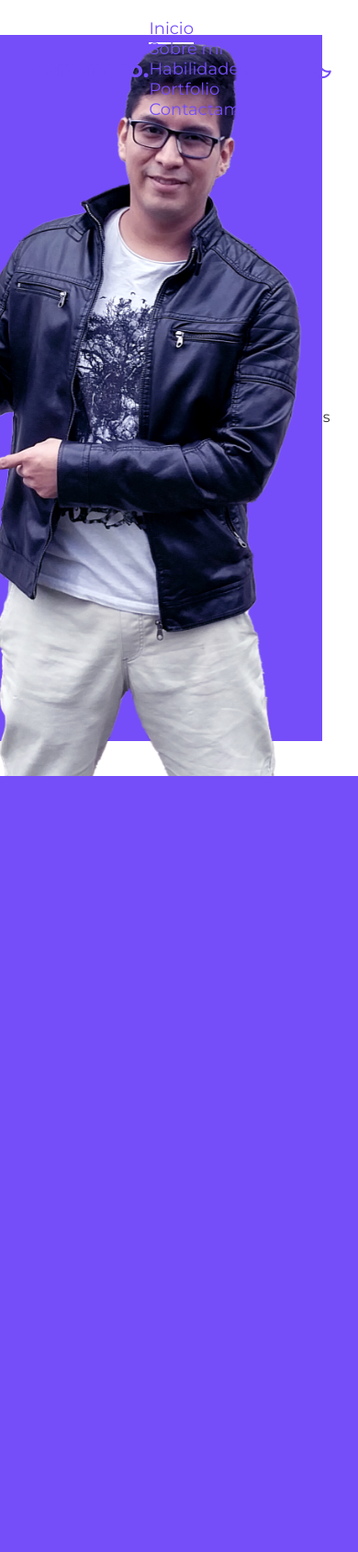
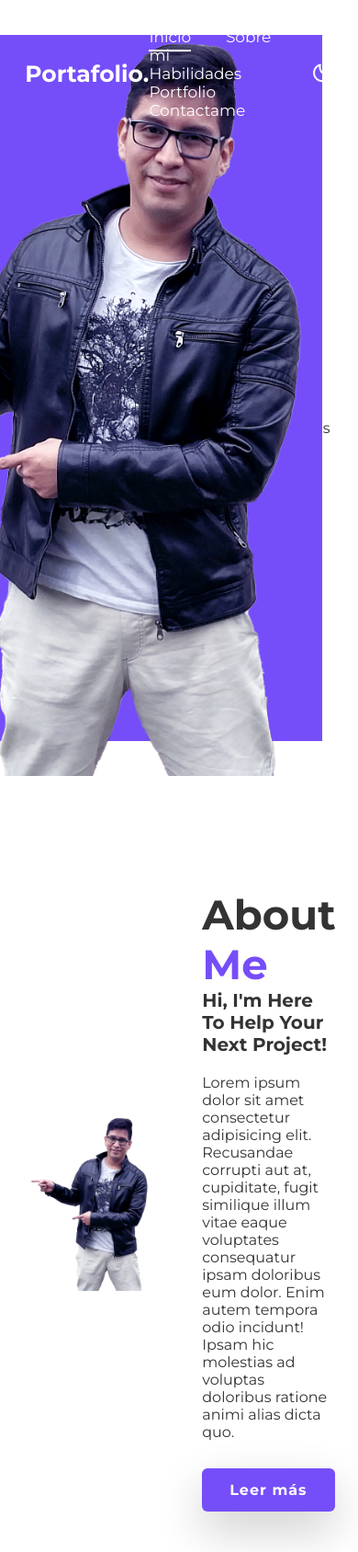
Before and after one commit to lordniz/portafolio, a PHP site: page / in a window 390 px wide. Shown: the whole page at 92% size. Before the commit the page ends 844 px from the top, so only its background shows below. Run offline with PHP 8.4, Linux system fonts and the light colour scheme.

Commit message:
portafolio_responsivo

```diff
--- a/index.html
+++ b/index.html
@@ -14,19 +14,17 @@
         <a href="#" class="logo">Portafolio.</a>
 
         <nav class="navbar">
-            <a href="#" style="--i:12" class="active">Inicio</a>
-            <a href="#" style="--i:13">Sobre mi</a>
-            <a href="#" style="--i:14">Habilidades</a>
-            <a href="#" style="--i:15">Portfolio</a>
-            <a href="#" style="--i:16">Contactame</a>
+            <a href="#home" style="--i:12" class="active">Inicio</a>
+            <a href="#about" style="--i:13">Sobre mi</a>
+            <a href="#services" style="--i:14">Habilidades</a>
+            <a href="#portfolio" style="--i:15">Portfolio</a>
+            <a href="#contact" style="--i:16">Contactame</a>
         </nav>
 
-        <div class="toggle">
-            <i class='bx bx-moon toggle-icon'></i>
-        </div>
+        <div class="bx bx-moon" id="darkMode-icon"></div>
     </header>
 
-    <section class="home">
+    <section class="home" id="home">
         <div class="home-content">
             <h3>Hola, soy</h3>
             <h1>Carlos Campos</h1>
@@ -37,7 +35,7 @@
                 <a href="#" style="--i:9;"><i class='bx bxl-gmail' ></i></a>
                 <!-- <a href="#" style="--i:10;"><i class="bx bxl-linkedin"></i></a> -->
             </div>
-            <a href="#" class="btn">Download CV</a>
+            <a href="#" class="btn">Descargar CV</a>
         </div>
         <div class="profession-container">
             <div class="profession-box">
@@ -71,6 +69,25 @@
     </section>
 
 
+
+    <section class="about" id="about">
+        <div class="about-img">
+            <img src="assets/img/homeCarlos.webp" alt="">
+        </div>
+
+        <div class="about-content">
+            <h2 class="heading" >About <span>Me</span></h2>
+           <h3>Hi, I'm Here To Help Your Next Project! </h3>
+           <p>Lorem ipsum dolor sit amet consectetur adipisicing elit. Recusandae corrupti aut
+           at, cupiditate, fugit similique illum vitae eaque voluptates consequatur ipsam
+           doloribus eum dolor. Enim autem tempora odio incidunt! Ipsam hic molestias ad voluptas
+           doloribus ratione animi alias dicta quo. </p>
+           <a href="#" class="btn">Leer más</a>
+       </div>
+
+    </section>
+
+
     <script src="script.js"></script>
 </body>
 
--- a/script.js
+++ b/script.js
@@ -1,6 +1,10 @@
-const toggleIcon = document.querySelector('.toggle-icon');
+// const toggleIcon = document.querySelector('.toggle-icon');
 
-toggleIcon.addEventListener('click', () => {
-toggleIcon.classList.toggle('bx-sun');
-document.body.classList.toggle('dark-mode');
-});
+// toggleIcon.addEventListener('click', () => {
+// toggleIcon.classList.toggle('bx-sun');
+// document.body.classList.toggle('dark-mode');
+// });
+window.onscroll = () => {
+    let header = document.querySelector('.header');
+    header.classList.toggle('sticky', window.scrollY > 100);
+}
--- a/styles.css
+++ b/styles.css
@@ -6,16 +6,24 @@
     margin: 0;
     padding: 0;
     box-sizing: border-box;
+    text-decoration: none;
+    border: none;
+    outline: none;
+    scroll-behavior: smooth;
     font-family: 'Montserrat', sans-serif;
 }
 
 :root {
-    --primary-color:
+    --bg-color:
         #fff;
-    --secondary-color:
+    --text-color:
         #333;
     --main-color:
         #754ef9;
+    --white-color:
+        #fdfdfd;
+    --shadow-color:
+        rgba(0, 0, 0, .2);
 }
 
 .dark-mode {
@@ -25,10 +33,15 @@
         #fff;
 }
 
+html{
+    font-size:  62.5%;
+    overflow-x: hidden;
+}
+
 body {
-    background: var(--primary-color);
-    color: var(--secondary-color);
-    overflow-x: hidden;
+    background: var(--bg-color);
+    color: var(--text-color);
+    /* overflow-x: hidden; */
 }
 
 .header {
@@ -36,145 +49,165 @@
     top: 0;
     left: 0;
     width: 100%;
-    padding: 20px 7%;
+    padding: 3rem 7%;
     background: transparent;
     display: flex;
     align-items: center;
     z-index: 100;
+    transition:  .5s;
+}
+.header.sticky {
+    background: var(--bg-color);
+    box-shadow: 0 .1rem 1rem var(--shadow-color);
 }
 
 .logo {
-    font-size: 25px;
-    color: var(--main-color);
-    text-decoration: none;
+    font-size: 2.5rem;
+    color: var(--bg-color);
+    /* text-decoration: none; */
     font-weight: 600;
     cursor: default;
     margin-right: auto;
-    opacity: 0;
-    animation: slideRight 1s ease forwards;
+    /* opacity: 0;
+    animation: slideRight 1s ease forwards; */
 }
 
 .navbar a {
+    font-size: 1.7rem;
+    color: var(--white-color);
+    font-weight: 500;
+    margin-right: 3.5rem;
     position: relative;
-    display: inline-block;
-    font-size: 18px;
-    color: var(--main-color);
+    /* display: inline-block;
     text-decoration: none;
-    font-weight: 500;
-    margin-right: 35px;
-
-    /*animation by nav .a*/
     opacity: 0;
     animation: slideLeft 1s ease forwards;
-    animation-delay: calc(.2s * var(--i));
+    animation-delay: calc(.2s * var(--i)); */
 }
+
+.header.sticky .navbar a {
+    color: var(--text-color);
+}
+
+.header.sticky .navbar a.active {
+    color: var(--main-color);
+}
+/*me quede en 37:41*/
 
 .navbar a.active::before {
     content: '';
     position: absolute;
     left: 0;
-    bottom: -6px;
     width: 100%;
     height: 2px;
-    background: #fff;
+    background: var(--white-color);
+    bottom: -6px;
 }
 
-.toggle {
+/* .toggle {
     display: flex;
     margin-top: 1px;
-    cursor: pointer;
 
-    /*animation by toggle*/
     opacity: 0;
     animation: slideLeft 1s ease forwards;
     animation-delay: 3.5s;
+} */
+
+#darkMode-icon {
+    font-size: 2.4rem;
+    color: var(--white-color);
+    cursor: pointer;
 }
 
-.toggle .toggle-icon {
-    font-size: 24px;
-    color: var(--main-color);
+section{
+    min-height: 100vh;
+    padding: 10rem 7% 2rem;
 }
 
 .home {
-    width: 100%;
-    height: 100vh;
     display: flex;
     align-items: center;
-    padding: 60px 7% 0;
+
+    /* width: 100%;
+    height: 100vh;
+    padding: 60px 7% 0; */
 }
 
 .home .home-content {
-    max-width: 440px;
+    max-width: 44rem;
 }
 
 .home-content h3 {
-    font-size: 32px;
+    font-size: 3.2rem;
+    font-weight: 700;
+    line-height: .3;
+
+    /* font-size: 32px;
     line-height: .3;
     opacity: 0;
     animation: slideRight 1s ease forwards;
-    animation-delay: .7s;
+    animation-delay: .7s; */
 }
 
 .home-content h1 {
-    font-size: 56px;
+    font-size: 5.6rem;
     font-weight: 700;
-    opacity: 0;
+    margin-bottom: 0.3rem;
+
+    /* opacity: 0;
     animation: slideRight 1s ease forwards;
-    animation-delay: 1s;
+    animation-delay: 1s; */
 }
 
 .home-content p {
-    font-size: 16px;
-    opacity: 0;
+    font-size: 1.6rem;
+    /* opacity: 0;
     animation: slideLeft 1s ease forwards;
-    animation-delay: .7s;
+    animation-delay: .7s; */
 }
 
-.social-media a {
+.home-content .social-media a {
     display: inline-flex;
     justify-content: center;
     align-items: center;
-    width: 40px;
-    height: 40px;
+    width: 4rem;
+    height: 4rem;
     background: transparent;
-    border: 2px solid var(--main-color);
+    border: .2rem solid var(--main-color);
     border-radius: 50%;
-    box-shadow: 0 2px 5px rgba(0, 0, 0, .2);
-    font-size: 20px;
+    box-shadow: 0 2px 5px var(--shadow-color);
+    font-size: 2rem;
     color: var(--main-color);
     text-decoration: none;
-    margin: 25px 15px 30px 0;
+    margin: 2.5rem 1.5rem 3rem 0;
     transition: .5 ease;
 
-    /*animation by social-media*/
-    opacity: 0;
+    /* opacity: 0;
     animation: slideLeft 1s ease forwards;
-    animation-delay: calc(.2s * var(--i));
+    animation-delay: calc(.2s * var(--i)); */
 }
 
-.social-media a:hover {
+.home-content .social-media a:hover {
     background: var(--main-color);
-    color: #fff;
+    color: var(--white-color);
 }
 
 .btn {
     display: inline-block;
-    padding: 12px 28px;
+    padding: 1.2rem 2.8rem;
     background: var(--main-color);
-    border-radius: 6px;
-    box-shadow: 0 2px 5px rgba(0, 0, 0, .2);
-    border: 2px solid transparent;
-    font-size: 16px;
-    color: #fff;
-    letter-spacing: 1px;
+    border-radius: .6rem;
+    box-shadow: 0 2rem 5rem var(--shadow-color);
+    border: .2rem solid transparent;
+    font-size: 1.6rem;
+    color: var(--white-color);
+    letter-spacing: 0.1rem;
     text-decoration: none;
     font-weight: 600;
-    transition: .5 ease;
-
-    /*animation by bottom*/
-    opacity: 0;
+    transition: .5s ease;
+    /* opacity: 0;
     animation: slideTop 1s ease forwards;
-    animation-delay: 2s;
+    animation-delay: 2s; */
 }
 
 .btn:hover {
@@ -187,69 +220,71 @@
     position: absolute;
     top: 50%;
     right: 10%;
-    /*para alejar d ela derecha*/
     transform: translateY(-50%);
     width: 768px;
     height: 768px;
     overflow: hidden;
+    pointer-events: none;
 }
 
-.profession-container .profession-box {
+.home .profession-container .profession-box {
     position: absolute;
     top: 0;
     right: 0;
-    width: 100%;
-    height: 100%;
-    /* background: yellowgreen; */
+    /* width: 100%;
+    height: 100%; */
+    width: 768px;
+    height: 768px;
     border-radius: 50%;
     display: flex;
     justify-content: center;
     align-items: center;
 
-    /*animation by overlay*/
-    opacity: 0;
+    /* opacity: 0;
     animation: slideLeft 1s ease forwards, professionRotate 13s ease-out infinite;
-    animation-delay: 2.5s, 3.5s;
+    animation-delay: 2.5s, 3.5s; */
 }
 
-.profession-box .profession {
+.home .profession-box .profession {
     position: absolute;
+    display: flex;
+    align-items: center;
+    flex-direction: column;
+    color: var(--main-color);
+    transform: rotate(calc(360deg / 4 * var(--i)));
+    transform-origin: 384px;
     left: 0;
-    transform-origin: 384px;
-    transform: rotate(calc(360deg / 4 * var(--i)));
-    display: flex;
-    flex-direction: column;
-    align-items: center;
-    color: var(--main-color);
-    background: var(--primary-color);
+    background: var(--bg-color);
     padding: 13px 0;
 }
 
-.profession-box .profession:nth-child(1) i {
+.home .profession-box .profession:nth-child(1) i {
     margin-right: 15px;
 }
 
-.profession-box .profession:nth-child(2) i {
+.home .profession-box .profession:nth-child(2) i {
     margin-right: 20px;
 }
 
-.profession-box .profession:nth-child(4) i {
+.home .profession-box .profession:nth-child(4) i {
     margin-right: 20px;
 }
 
-.profession i {
-    font-size: 38px;
+.home .profession i {
+    font-size: 3.8rem;
 }
 
-.profession h3 {
-    font-size: 32px;
+.home .profession h3 {
+    font-size: 3.2rem;
     line-height: 1;
     font-weight: 600;
 }
 
-.profession-box .circle {
-    width: 72%;
-    height: 72%;
+.home .profession-box .circle {
+    /* width: 72%;
+    height: 72%; */
+    width: 560px;
+    height: 560px;
     border: 3px solid var(--main-color);
     border-radius: 50%;
 }
@@ -265,13 +300,10 @@
     border-bottom: 384px solid var(--main-color);
     border-left: 384px solid transparent;
 
-    /*animation by overlay*/
-    opacity: 0;
+    /* opacity: 0;
     animation: slideLeft 1s ease forwards;
-    animation-delay: 1.5s;
+    animation-delay: 1.5s; */
 }
-
-
 
 .home-img img {
     position: absolute;
@@ -280,11 +312,40 @@
     height: 100%;
     pointer-events: none;
 
-    /*animation by img*/
-    opacity: 0;
-    animation: slideLeft 1s ease forwards;
-    animation-delay: 2.8s;
+
+    /* opacity: 0; */
+    /* animation: slideLeft 1s ease forwards; */
+    /* animation-delay: 2.8s; */
 }
+
+span{
+    color: var(--main-color);
+}
+.about {
+    display: flex;
+    justify-content: center;
+    align-items: center;
+    gap: 4rem;
+}
+.about-img img {
+    width: 40vw;
+}
+.heading{
+    font-size: 4.5rem;
+    text-align: center;
+}
+.about-content h2 {
+    text-align: left;
+    line-height: 1.2;
+}
+.about-content h3 {
+    font-size: 2rem;
+}
+.about-content p{
+    font-size: 1.6rem;
+    margin: 2rem 0 3rem;
+}
+
 
 
 
```
